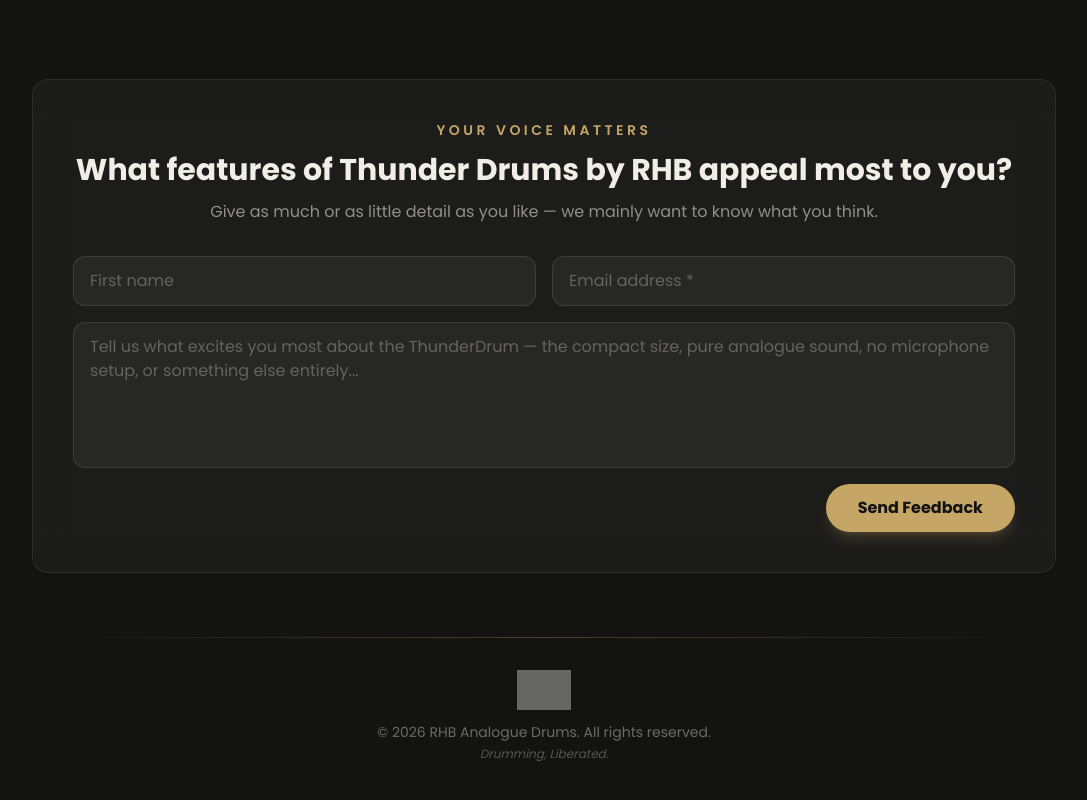
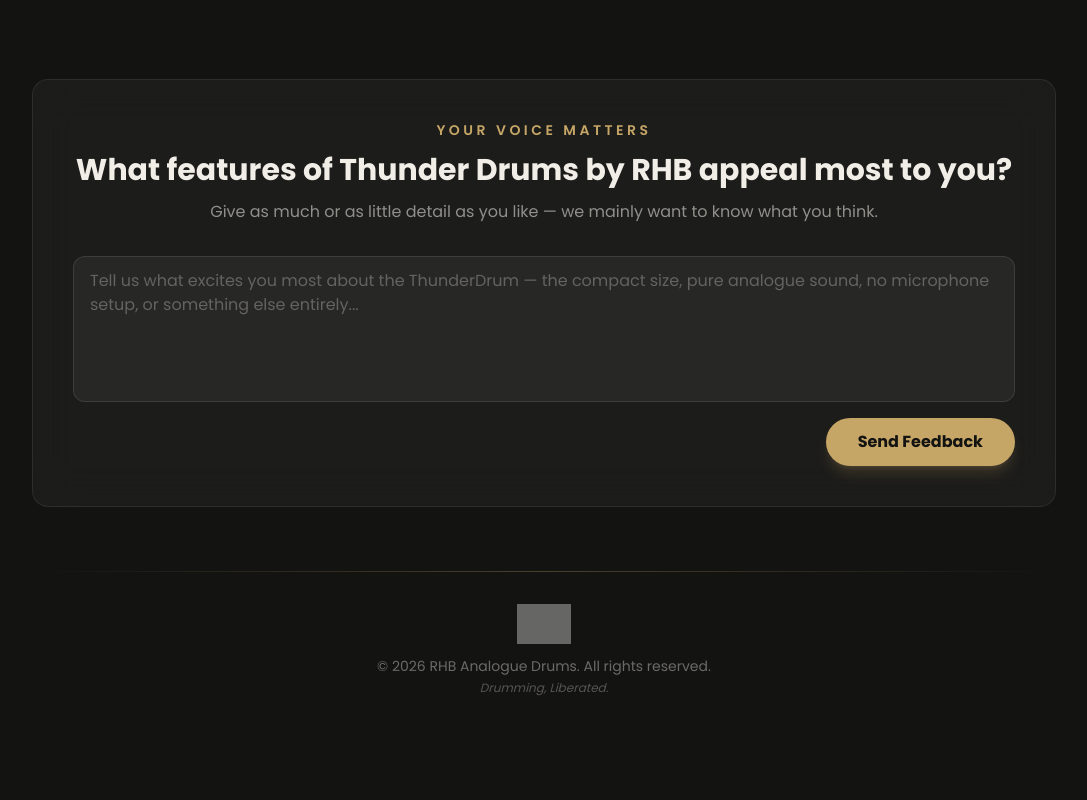
Before and after one commit to JDC05/RhbDrumsWebsite, a React (Vite) app: page / in a window 1280 px wide. Shown: the part 9563-10363 px from the top of the page, without its empty margins (96-1183 px from the left). Built offline with nearby package versions, Linux system fonts and the light colour scheme; grey boxes are pictures that could not be loaded.

Commit message:
Removed unnecessary input on feedback form

```diff
--- a/src/components/Community.tsx
+++ b/src/components/Community.tsx
@@ -57,8 +57,6 @@
 export default function Community() {
   const [feedbackSubmitted, setFeedbackSubmitted] = useState(false)
   const [feedback, setFeedback] = useState('')
-  const [firstName, setFirstName] = useState('')
-  const [email, setEmail] = useState('')
   const [submitting, setSubmitting] = useState(false)
   const [error, setError] = useState('')
 
@@ -71,7 +69,7 @@
       const res = await fetch('/.netlify/functions/subscribe', {
         method: 'POST',
         headers: { 'Content-Type': 'application/json' },
-        body: JSON.stringify({ email, firstName, feedback }),
+        body: JSON.stringify({ feedback }),
       })
 
       if (!res.ok) {
@@ -216,31 +214,6 @@
             </motion.div>
           ) : (
             <form onSubmit={handleFeedback} className="flex flex-col gap-4">
-              <div className="grid grid-cols-1 sm:grid-cols-2 gap-4">
-                <div>
-                  <label htmlFor="firstName" className="sr-only">First name</label>
-                  <input
-                    id="firstName"
-                    type="text"
-                    value={firstName}
-                    onChange={(e) => setFirstName(e.target.value)}
-                    placeholder="First name"
-                    className="w-full bg-white/5 border border-white/10 rounded-xl px-4 py-3 text-cream placeholder-cream/30 text-base focus:outline-none focus:border-gold/60 focus:ring-1 focus:ring-gold/30 transition-all duration-200"
-                  />
-                </div>
-                <div>
-                  <label htmlFor="email" className="sr-only">Email address</label>
-                  <input
-                    id="email"
-                    type="email"
-                    value={email}
-                    onChange={(e) => setEmail(e.target.value)}
-                    required
-                    placeholder="Email address *"
-                    className="w-full bg-white/5 border border-white/10 rounded-xl px-4 py-3 text-cream placeholder-cream/30 text-base focus:outline-none focus:border-gold/60 focus:ring-1 focus:ring-gold/30 transition-all duration-200"
-                  />
-                </div>
-              </div>
               <label htmlFor="feedback" className="sr-only">Your feedback</label>
               <textarea
                 id="feedback"
```
